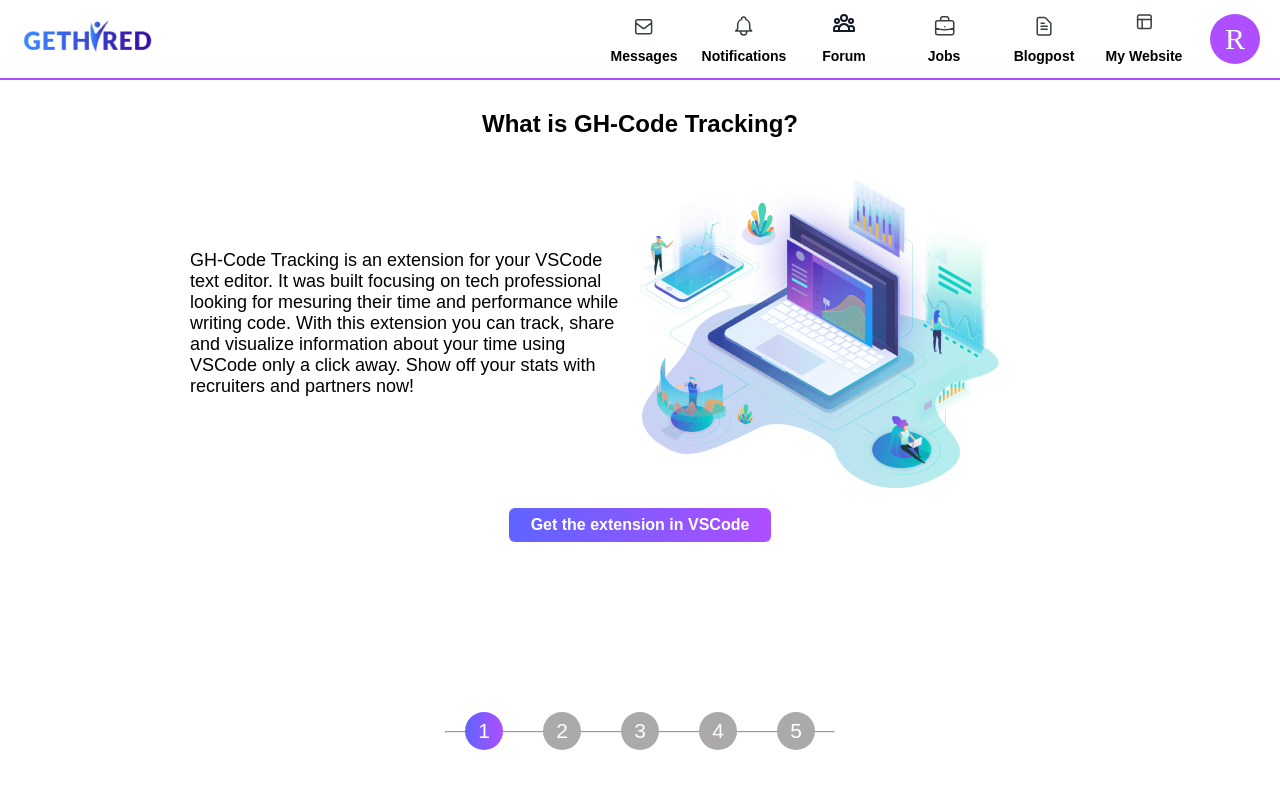
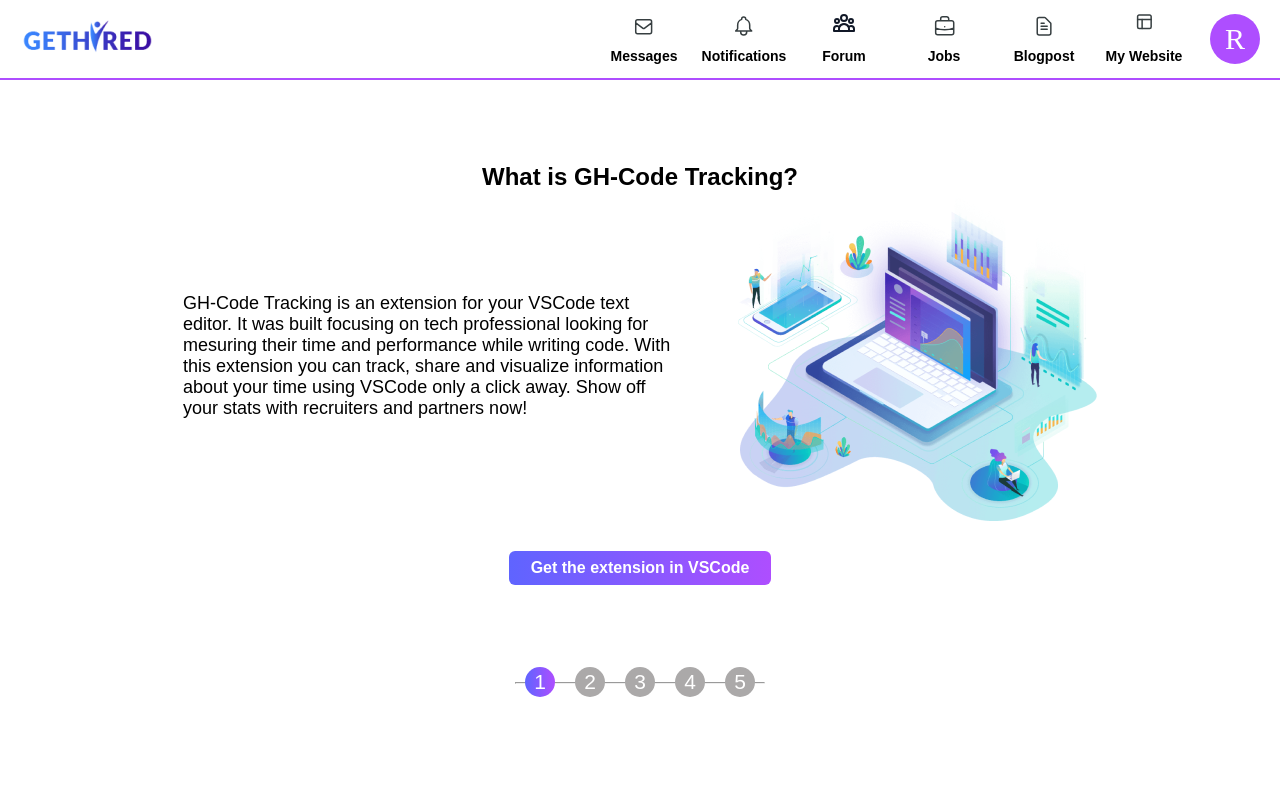
Before and after one commit to Platzi-Master-C8/MF-Plugins, a Next.js app in the folder gethired-frontend-web/: page / in a window 1280 px wide. Shown: the top 788 px of the page. Built offline with nearby package versions, Linux system fonts and the light colour scheme.

Commit message:
The first page was solved for mobile and desktop

```diff
--- a/gethired-frontend-web/styles/components/Path.scss
+++ b/gethired-frontend-web/styles/components/Path.scss
@@ -16,9 +16,9 @@
     display: grid;
     place-content: center;
     font-size: 21px;
-    width: 38px;
-    height: 38px;
-    margin: 0 20px;
+    width: 30px;
+    height: 30px;
+    margin: 0 10px;
 
     border-radius: 50%;
     background-color: $colorUnactive;
--- a/gethired-frontend-web/styles/globals.scss
+++ b/gethired-frontend-web/styles/globals.scss
@@ -1,7 +1,6 @@
 $colorDePrueba: rgb(255, 255, 255);
 $mainGradient: linear-gradient(90deg, rgba(95,100,255,1) 0%, rgba(174,78,255,1) 100%);
 $colorUnactive: #ABA9A9;
-
 
 * {
   margin: 0;
--- a/gethired-frontend-web/styles/pages/home.scss
+++ b/gethired-frontend-web/styles/pages/home.scss
@@ -1,7 +1,7 @@
 .main{
   width: 90%;
   min-height: 80vh;
-  max-width: 900px;
+  max-width: 914px;
   margin: 30px auto;
   display: flex;
   flex-direction: column;
@@ -16,20 +16,44 @@
 
     & > div{
       display: flex;
+      flex-direction: column;
       align-items: center;
-      margin: 20px 0;
+      margin: 20px auto;
 
       p{
+        width: 100%;
         font-size: 18px;
         padding-right: 10px;
+        text-align: center;
       }
-      *{
-        width: 50%;
-      }
+    }
+
+    a{
+      margin: 30px 0;
     }
   }
 
   .path{
     margin: 0 auto;
   }
+
+  @media screen and (min-width: 900px){
+    justify-content: space-evenly;
+
+    &__content > div{
+      flex-direction: row;
+      justify-content: space-between;
+      margin: 0;
+
+      p{
+        text-align: start;
+        width: 55%;
+      }
+
+      img{
+        width: 359px;
+        height: 330px;
+      }
+    }
+  }
 }
```
